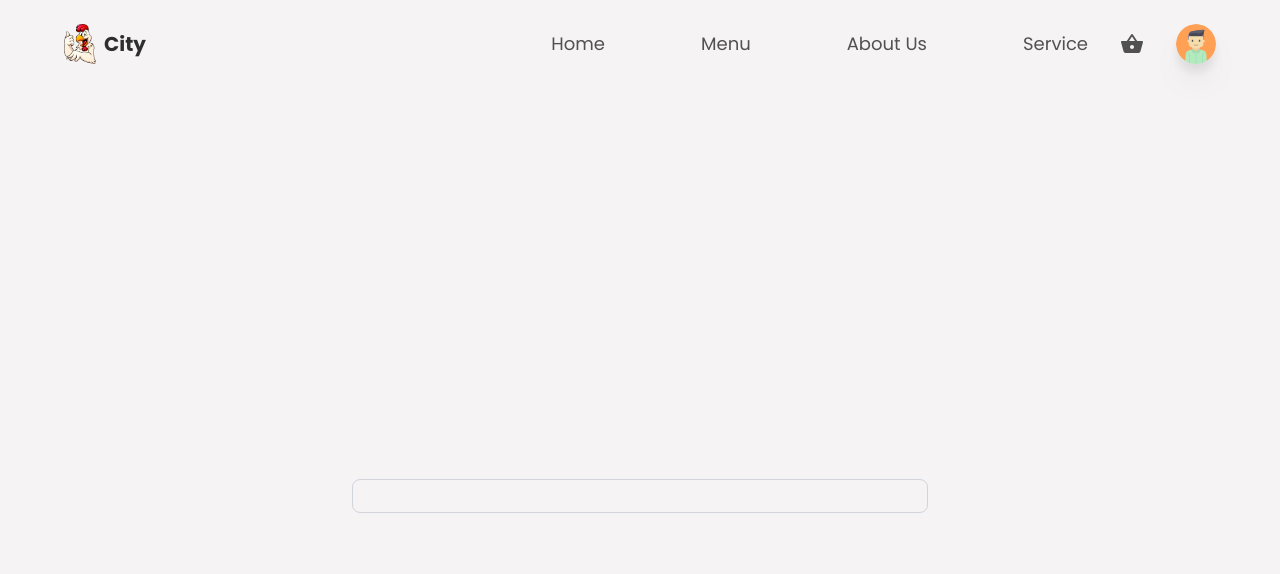
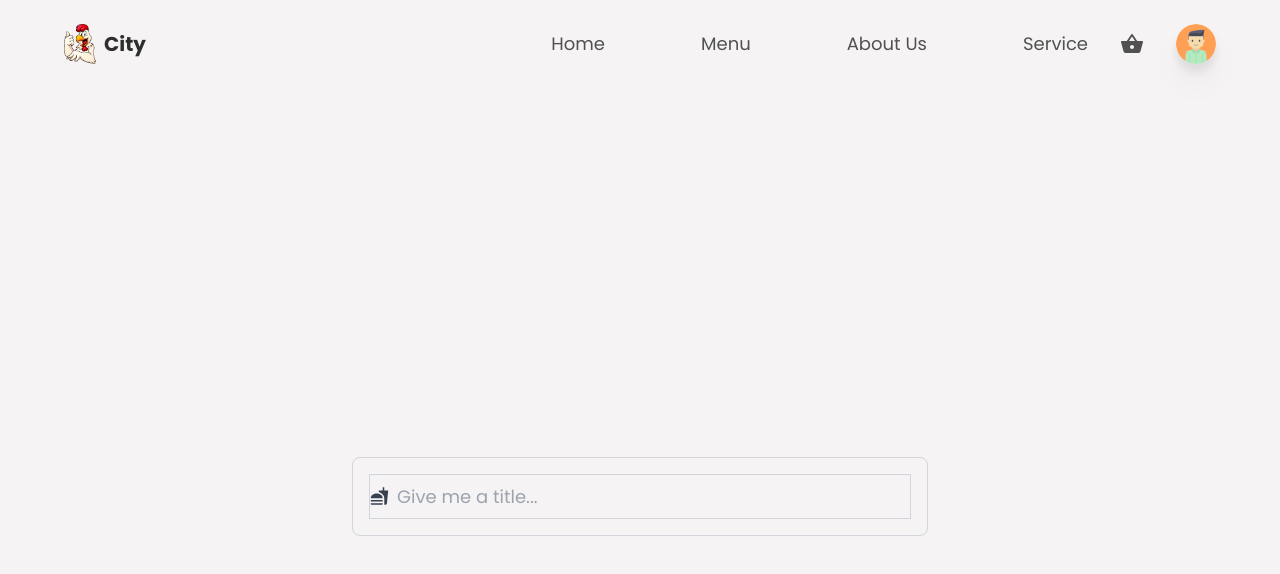
Before and after one commit to Hamed-Hasan/full-stack-ecommerce-with-redux-, a React (Create React App) app: page /createItem in a window 1280 px wide. Shown: the top 574 px of the page. Built offline with nearby package versions, Linux system fonts and the light colour scheme; no server answers; the database is empty.

Commit message:
title state added

```diff
--- a/src/components/CreateContainer.jsx
+++ b/src/components/CreateContainer.jsx
@@ -34,10 +34,29 @@
             initial={{ opacity: 0 }}
             animate={{ opacity: 1 }}
             exit={{ opacity: 0 }}
+            className={`w-full p-2 rounded-lg text-center text-lg font-semibold
+            ${
+                alertStatus === "danger"
+                  ? "bg-red-400 text-red-800"
+                  : "bg-emerald-400 text-emerald-800"
+              }`}
             >
-
+                {msg}
             </motion.p>
         )}
+
+              <div className='w-full py-2 border border-gray-300 flex items-center gap-2'>
+              <MdFastfood className="text-xl text-gray-700" />
+              <input
+            type="text"
+            required
+            value={title}
+            onChange={(e) => setTitle(e.target.value)}
+            placeholder="Give me a title..."
+            className="w-full h-full text-lg bg-transparent outline-none border-none placeholder:text-gray-400 text-textColor"
+          />
+              </div>
+
                 </div>
             </div>
 
```
